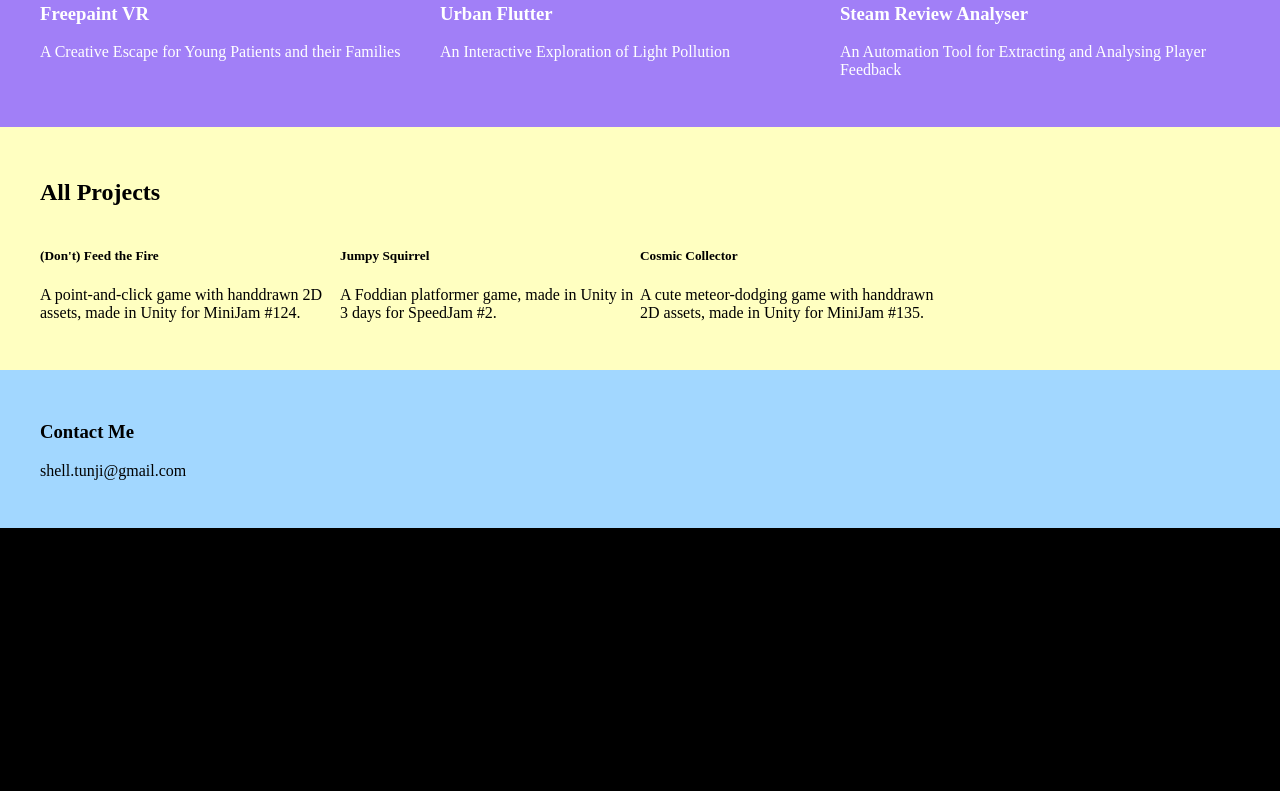
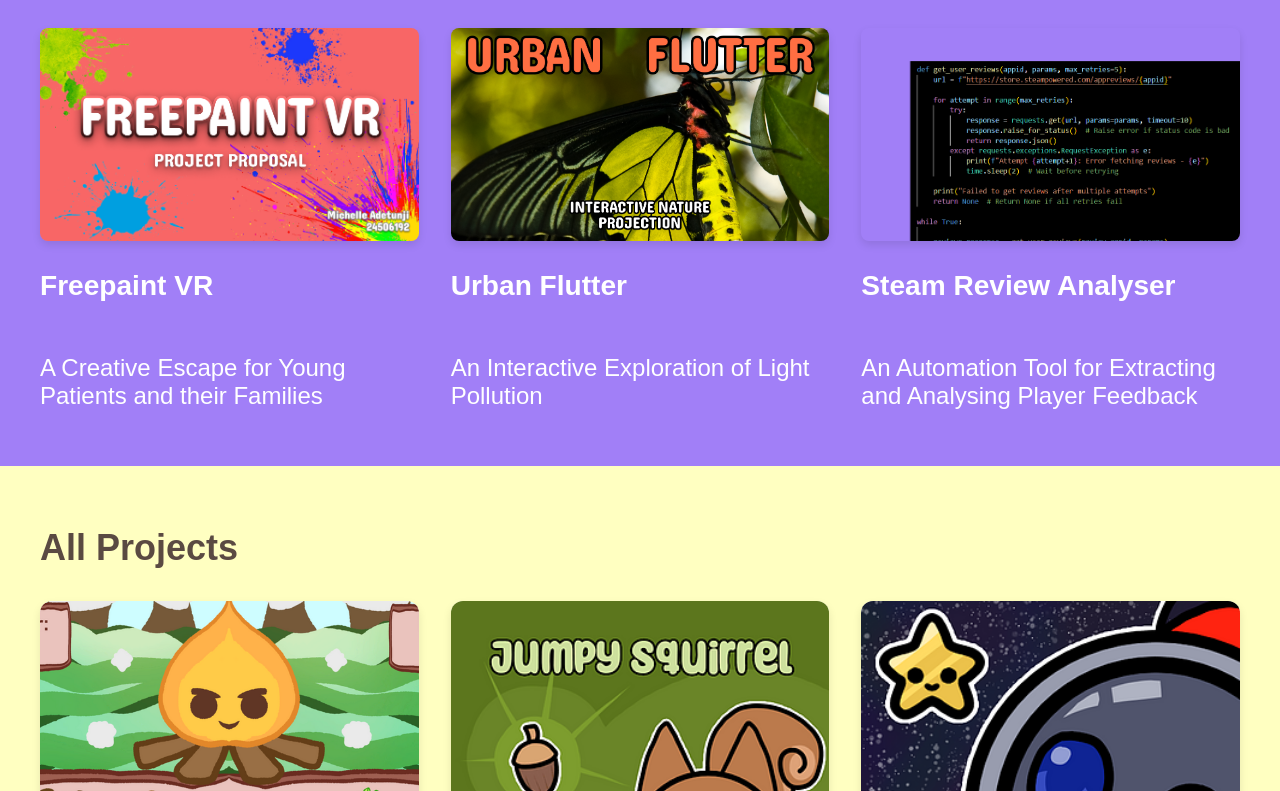
Before and after one commit to michelle-ade/portfolio, a plain HTML site: page index.html in a window 1280 px wide. Shown: the part 389-1180 px from the top of the page. Before the commit the page ends 917 px from the top, so only its background shows below. Drawn offline with Linux system fonts and the light colour scheme.

Commit message:
Added Project Images & Hover Animations

```diff
--- a/index.html
+++ b/index.html
@@ -27,20 +27,25 @@
             <h2>Featured Work</h2>
             <div class="featured-work">
                 <div class="featured-project">
+                    <img src="images/FreepaintVRimg.png" alt="FreepaintVR Project Image"
+                    class="featured-image">
                     <h3>Freepaint VR</h3>
                     <p>A Creative Escape for Young Patients and their Families</p>
                 </div>
                 <div class="featured-project">
+                    <img src="images/UrbanFlutterimg.png" alt="Urban Flutter Project Image"
+                    class="featured-image">
                     <h3>Urban Flutter</h3>
                     <p>An Interactive Exploration of Light Pollution</p>
                 </div>
                 <div class="featured-project">
+                    <img src="images/SteamAnalyserimg.png" alt="Steam Analyser Project Image"
+                    class="featured-image">
                     <h3>Steam Review Analyser</h3>
                     <p>An Automation Tool for Extracting and Analysing Player Feedback</p>
                 </div>
             </div>
         </div>
-
     </section>
 
     <section id="projects_grid" class="coloured-section">
@@ -49,15 +54,21 @@
 
             <div class="row">
                 <div class="column">
+                    <img src="images/DFTFimg.png" alt="Don't Feed the Fire Project Image"
+                    class="project-image">
                     <h5>(Don't) Feed the Fire</h5>
                     <p>A point-and-click game with handdrawn 2D assets,
                         made in Unity for MiniJam #124.</p>
                 </div>
                 <div class="column">
+                    <img src="images/JumpySquirrelimg.png" alt="Jumpy Squirrel Project Image"
+                    class="project-image">
                     <h5>Jumpy Squirrel</h5>
                     <p>A Foddian platformer game, made in Unity in 3 days for SpeedJam #2.</p>
                 </div>
                 <div class="column">
+                    <img src="images/CosmicCollectorimg.png" alt="Cosmic Collector Project Image"
+                    class="project-image">
                     <h5>Cosmic Collector</h5>
                     <p>A cute meteor-dodging game with handdrawn 2D assets,
                         made in Unity for MiniJam #135.</p>
--- a/style.css
+++ b/style.css
@@ -3,6 +3,8 @@ body {
     padding: 0;         /* Extra safety */
     overflow-x: hidden;  /* Prevents horizontal scroll */
     background-color: #000000;
+    font-family: Arial, Helvetica, sans-serif;
+    font-size: 1.5em;
 }
 
 section {
@@ -62,33 +64,97 @@ section {
 }
 
 #projects_grid {
+    color: #5a4a42;
     background-color: #ffffc1;
 }
 
 #footer {
+    color: #003366;
     background-color: #a2d7ff;
 }
 
+.featured-work {
+    display: grid;
+    grid-template-columns: repeat(auto-fit, minmax(300px, 1fr));
+    gap: 2rem;
+  }
+
 .featured-project {
-    float: left;
-    width: 33.33%;
+  display: flex;
+  flex-direction: column;
+  transition: transform 0.3s ease;
 }
 
-/* Clear floats after the columns */
+.featured-image {
+    width: 100%; /* Fills column width */
+    height: auto; /* Maintains aspect ratio */
+    aspect-ratio: 16/9; /* Standard image ratio (adjust as needed) */
+    object-fit: cover; /* Ensures images fill space without distortion */
+    border-radius: 8px; /* Optional rounded corners */
+    box-shadow: 0 4px 8px rgba(0,0,0,0.1); /* Optional subtle shadow */
+  }
+
+/* Optional hover effect */
+.featured-project:hover {
+    transform: translateY(-8px) scale(1.02);
+  }
+
+  /*
+ Clear floats after the columns
 .featured-work:after {
     content: "";
     display: table;
     clear: both;
-}
+}*/
 
-.column {
-    float: left;
-    width: 25%;
-}
+/* Projects Grid Layout */
+.row {
+    display: grid;
+    grid-template-columns: repeat(auto-fit, minmax(280px, 1fr));
+    gap: 2rem;
+    margin-top: 2rem;
+  }
 
-/* Clear floats after the columns */
-.row:after {
-    content: "";
-    display: table;
-    clear: both;
-}
+  .column {
+    background: white;
+    border-radius: 12px;
+    overflow: hidden;
+    transition: transform 0.3s ease, box-shadow 0.3s ease;
+    box-shadow: 0 4px 8px rgba(0,0,0,0.1);
+  }
+
+  /* Project Images */
+  .project-image {
+    width: 100%;
+    height: 300px; /* Fixed height for consistency */
+    object-fit: cover; /* Ensures no distortion */
+    border-bottom: 3px solid #ee94ed; /* Your pink accent */
+  }
+
+  /* Text Content */
+  .column h5 {
+    margin: 1rem 1rem 0.5rem;
+    color: #683ed3; /* Your purple */
+    font-size: 1.2rem;
+  }
+
+  .column p {
+    margin: 0 1rem 1.5rem;
+    color: #333;
+    font-size: 0.95rem;
+  }
+
+  /* Hover Effects */
+  .column:hover {
+    transform: translateY(-8px);
+    box-shadow: 0 12px 24px rgba(0,0,0,0.15);
+  }
+
+  .column:hover .project-image {
+    border-bottom-color: #a2d7ff; /* Changes to your blue on hover */
+  }
+
+  /* Optional: Add a subtle scale effect */
+  .column:hover {
+    transform: translateY(-8px) scale(1.02);
+  }
```
Also changed, not shown: images/CosmicCollectorimg.png (added), images/DFTFimg.png (added), images/FreepaintVRimg.png (added), images/JumpySquirrelimg.png (added), images/SteamAnalyserimg.png (added), images/UrbanFlutterimg.png (added).
